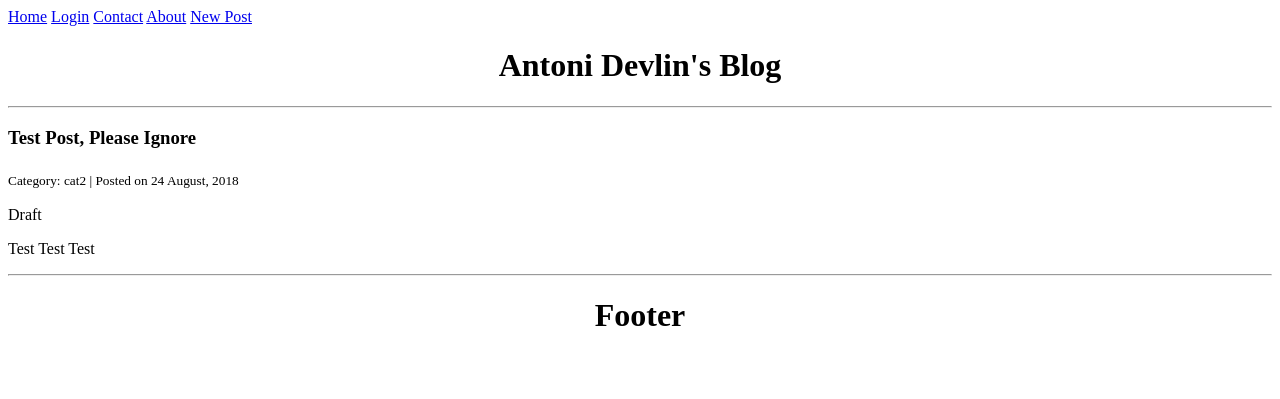
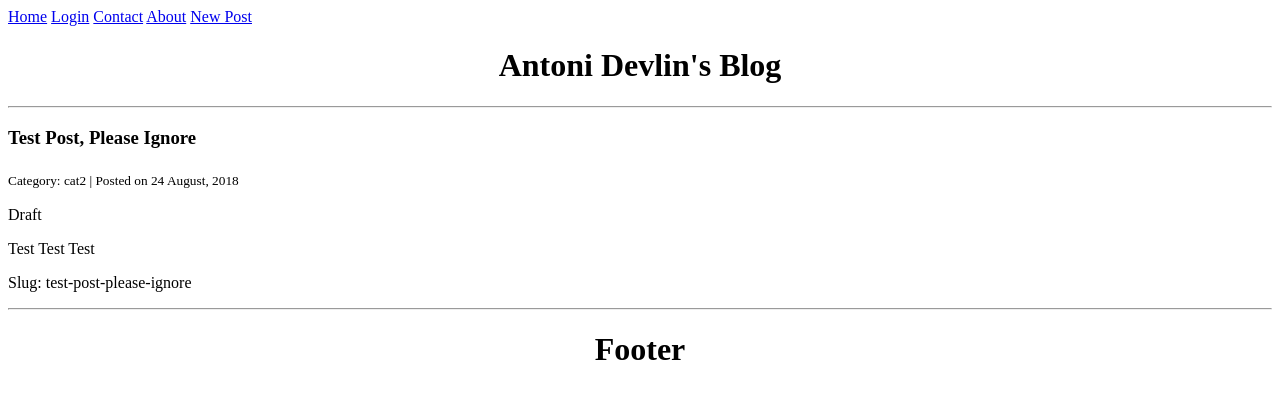
Before and after one commit to antoni-devlin/blog2, a Flask app: page / in a window 1280 px wide. Shown: the top 399 px of the page. Run offline with Flask 2, Linux system fonts and the light colour scheme; data comes from the database, SQL or seed files in the repository; both versions use the stored data as it was after the commit.

Commit message:
Added automatic slug generation

```diff
--- a/app.py
+++ b/app.py
@@ -1,6 +1,6 @@
 from flask import Flask, url_for, render_template, request, flash, redirect
 from slugify import slugify
-from flask_sqlalchemy import SQLAlchemy
+from flask_sqlalchemy import SQLAlchemy, event
 from flask_migrate import Migrate
 from datetime import datetime
 from forms import *
@@ -24,12 +24,22 @@ class Post(db.Model):
     id = db.Column(db.Integer(), primary_key=True)
     date_posted = db.Column(db.DateTime(), index = True, default = datetime.utcnow)
     title = db.Column(db.String(80), unique=True, nullable=False)
+    slug = db.Column(db.String(80), unique=True, default = id, nullable=False)
     category = db.Column(db.String(80))
     draft = db.Column(db.Boolean(), default = True)
     body = db.Column(db.Text())
 
     def __repr__(self):
         return '<Post {}>'.format(self.body)
+# Automatic Slug generation (using slugify)
+    @staticmethod
+    def generate_slug(target, value, oldvalue, initiator):
+        if value and (not target.slug or value  != oldvalue):
+            target.slug = slugify(value)
+
+event.listen(Post.title, 'set', Post.generate_slug, retval=False)
+
+
 
 
 
--- a/templates/index.html
+++ b/templates/index.html
@@ -5,7 +5,7 @@
 <hr>
 
 {% for post in posts %}
-    <h3> {{post.title}}</h3>
+    <h3> {{post.title}} </h3>
     <sub>Category: {{post.category}} | Posted on {{post.date_posted.strftime('%d %B, %Y')}}</sub>
     {% if post.draft %}
         <p>Draft</p>
@@ -13,7 +13,7 @@
         <p> Not Draft </p>
     {% endif %}
     <p> {{post.body}} </p>
-
+<p> Slug: {{post.slug}} </p>
     <hr>
 {% endfor %}
 
```
Also changed, not shown: migrations/versions/d8c93530e2c9_.py (renamed from migrations/versions/5da53b3c81c1_create_db_and_posts_table.py, +6 -4 lines), blogdatabase.db, 4 other files.
